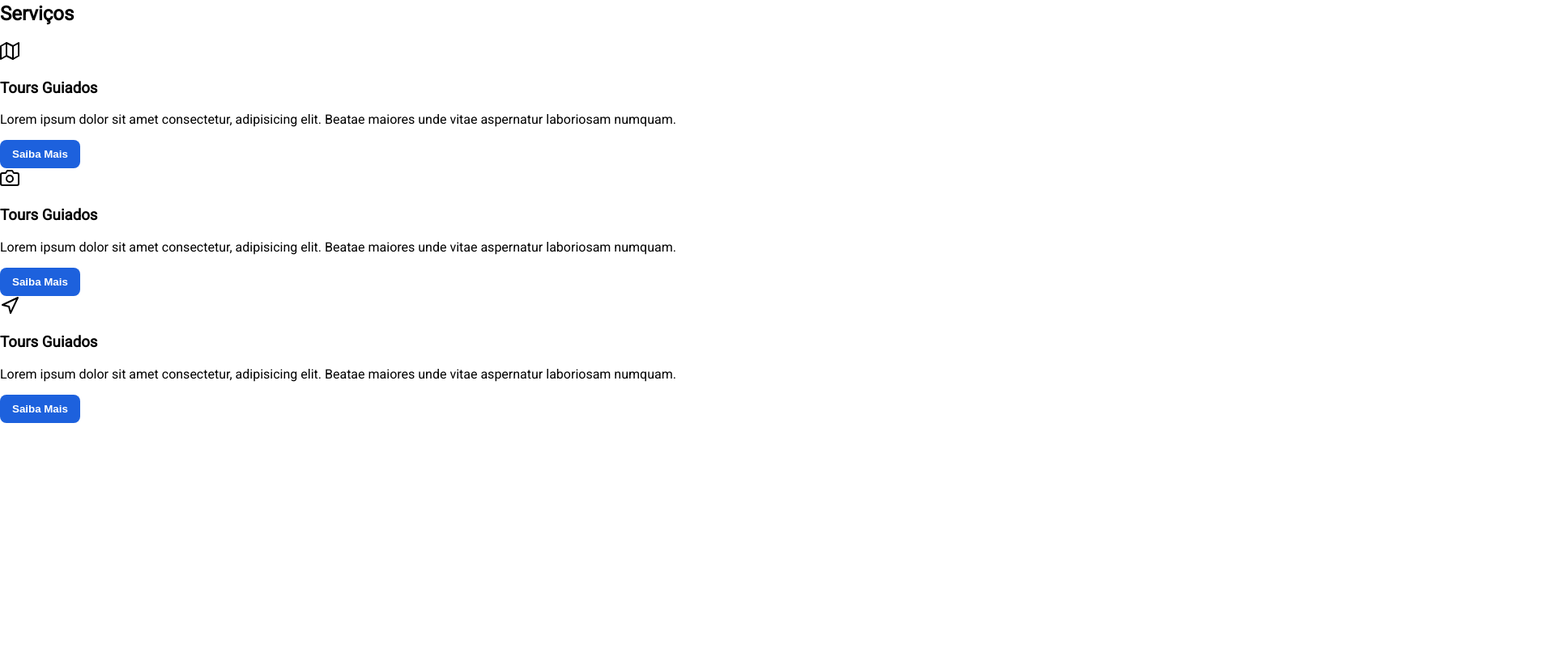
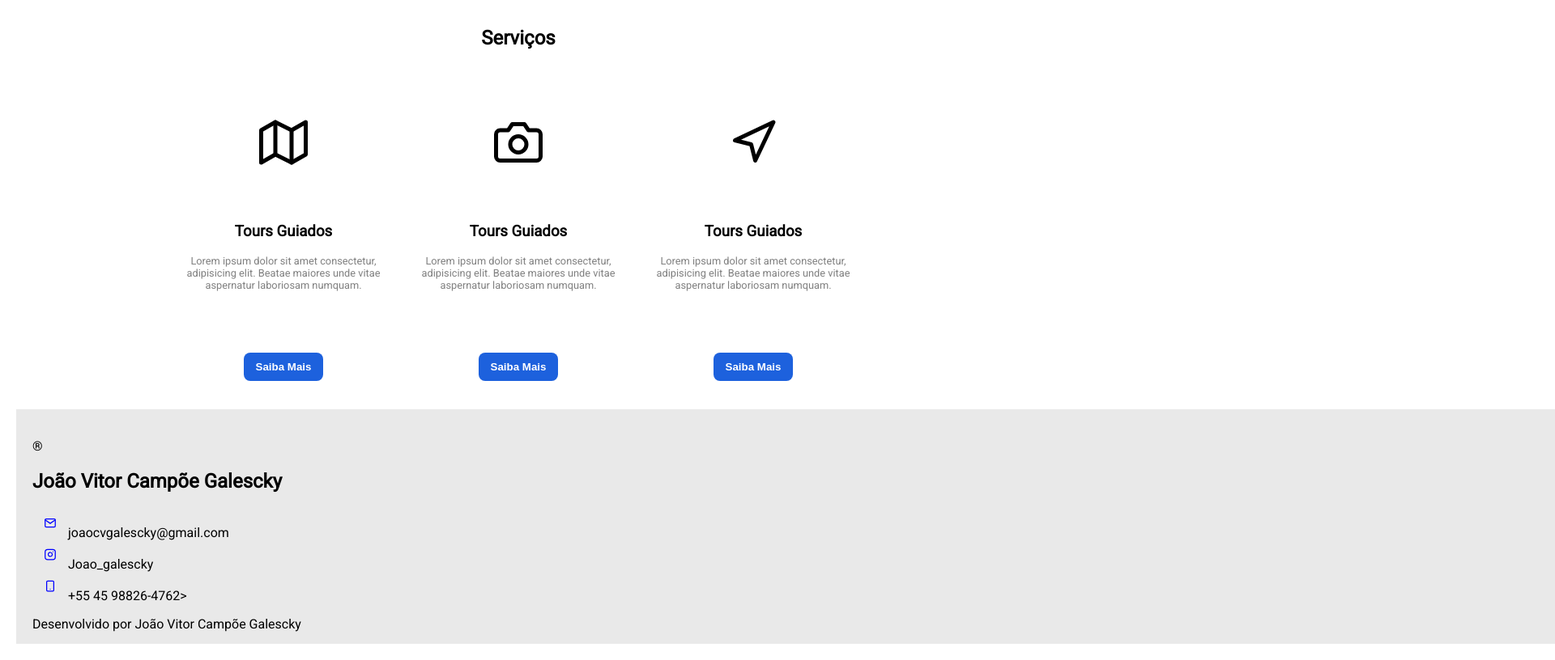
Before and after one commit to Joaogalescky/Atv--Programacao-Web-I--Site-de-viagens, a plain HTML site: page index.html in a window 1280 px wide. Shown: the part 1254-2070 px from the top of the page at 81% size, 1920 px wide, since content can reach past the window. Before the commit the page ends 1777 px from the top, so only its background shows below. Drawn offline with nearby package versions, Linux system fonts and the light colour scheme.

Commit message:
Inclusão de linhas no css, index e de nova imagem

```diff
--- a/index.html
+++ b/index.html
@@ -118,7 +118,20 @@
             </div>
         </div>
     </section>
-
+            <div class="contatos">
+                <p>&reg;</p>
+                <h2>João Vitor Campõe Galescky</h2>
+                    <div class="mail">
+                        <i data-feather="mail"></i>joaocvgalescky@gmail.com</li>
+                            <div class="instagram">
+                                <i data-feather="instagram"></i>Joao_galescky</li>
+                                    <div class = "smartphone">
+                                        <i data-feather="smartphone"></i>+55 45 98826-4762></li>
+                                            <p>Desenvolvido por João Vitor Campõe Galescky</p>
+                                    </div>
+                            </div>
+                    </div>
+            </div>
     <script>
         feather.replace();
     </script>
--- a/style.css
+++ b/style.css
@@ -31,7 +31,7 @@ button {
 }
 
 header {
-    background: no-repeat center/cover url("assets/tailandia1.jpg");
+    background: no-repeat center/cover url("assets/Tailandia5.jpg");
     height: calc(100vh - 100px);
 }
 
@@ -155,3 +155,71 @@ header nav p {
     color: white;
     font-weight: bold;
 }
+
+.servicos{
+    padding: 15px;
+}
+
+.servicos .servicos-title{
+    text-align: center;
+    margin: 35px 0;
+}
+
+.servicos .servicos-cards{
+    margin-top: 25px;
+    display: flex;
+    max-width: 950px;
+    justify-content: center;
+    margin: auto;
+
+
+}
+
+.servicos .card{
+    width: 250px;
+    display: flex;
+    flex-direction: column;
+    justify-content: center;
+    align-items: center;
+    margin: 0 20px;
+}
+
+.servicos .card svg {
+    width: 60px;
+    height: 60px;
+    margin: 50px;
+}
+
+.servics .card svg:hover {
+    stroke: blue;
+    transform: scale(1.1);
+}
+
+.servicos .card.h3 {
+    font-weight: bold;
+}
+
+.servicos .card p {
+    color: gray;
+    font-size: .8rem;
+    text-align: center;
+}
+
+.servicos .card .card-content {
+    height: 180px;
+    text-align: center;
+}
+
+.contatos {
+    padding: 20px;
+    height: 250px;
+    width: 2000px;
+    margin: 20px;
+    background: rgb(233, 233, 233);
+}
+
+.mail svg {
+    color: blue;
+    margin: 10px;
+    height: 15px;
+}
```
Also changed, not shown: assets/Tailandia1.jpg (deleted), assets/Tailandia5.jpg (added), assets/palaces-grand-palace-bangkok-thailand-wallpaper-preview.jpg (deleted), 1 other file.
